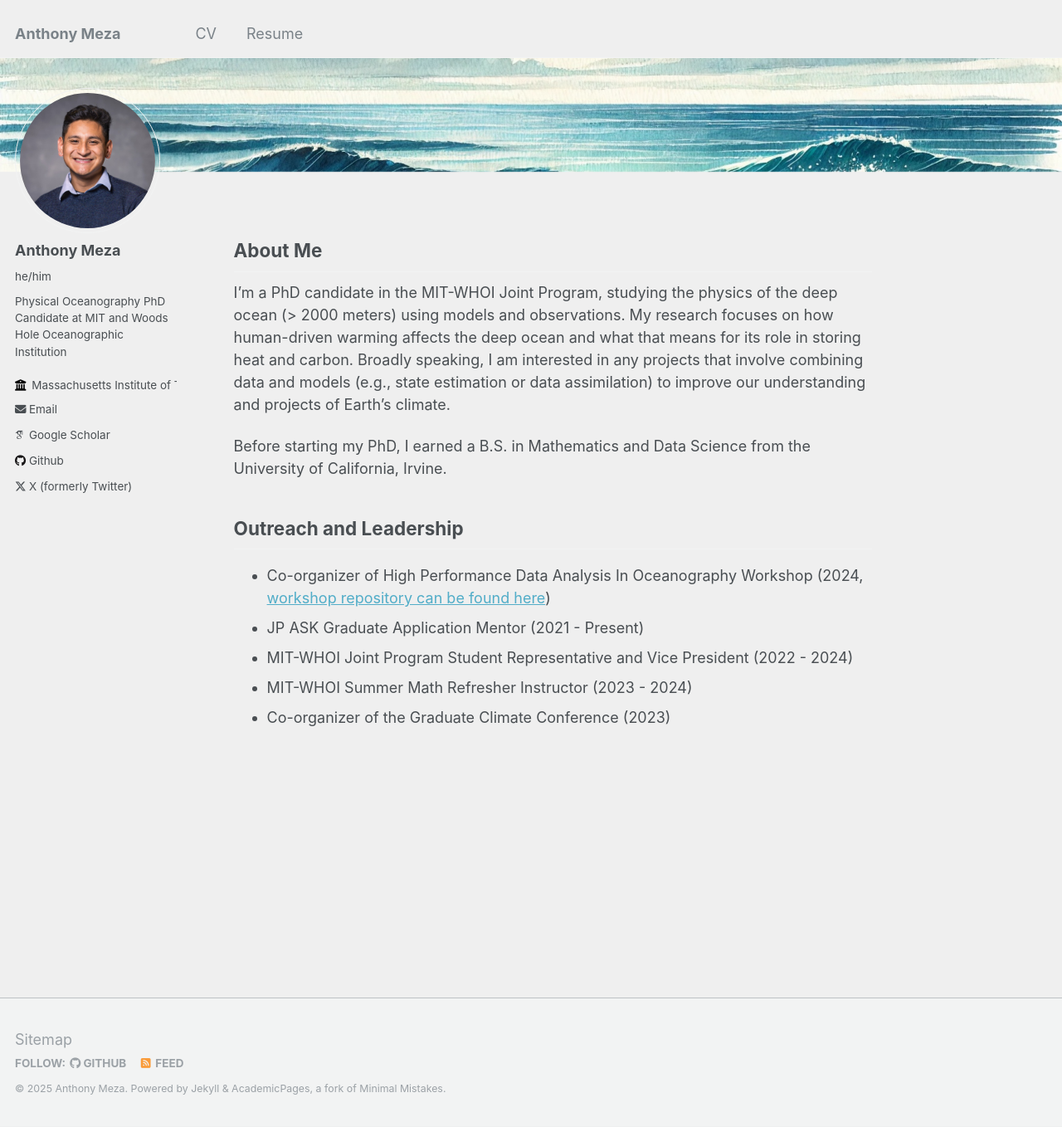
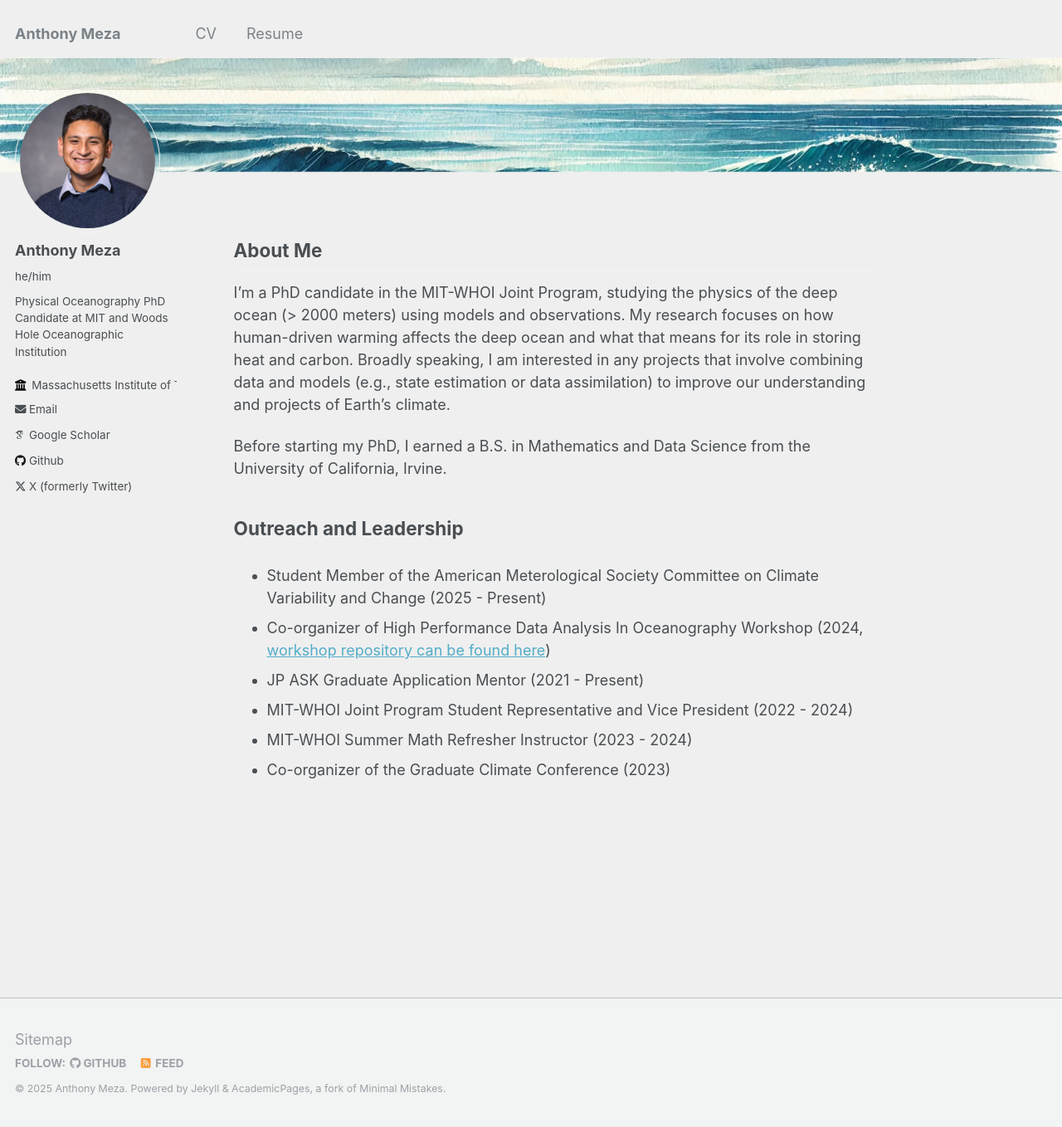
Before and after one commit to anthony-meza/anthony-meza.github.io, a Jekyll site: the page built from _pages/about.md, in a window 1280 px wide and 1358 px high. Shown: the whole window at 83% size. Built offline with Jekyll 4.4.1, drawn with Linux system fonts in a browser that asks for light colours; some web fonts are replaced.

Commit message:
Update about.md

```diff
--- a/_pages/about.md
+++ b/_pages/about.md
@@ -18,6 +18,7 @@ I'm a PhD candidate in the MIT-WHOI Joint Program, studying the physics of the d
 Before starting my PhD, I earned a B.S. in Mathematics and Data Science from the University of California, Irvine.
 
 ## Outreach and Leadership
+  - Student Member of the American Meterological Society Committee on Climate Variability and Change (2025 - Present)
   - Co-organizer of High Performance Data Analysis In Oceanography Workshop (2024, [workshop repository can be found here](https://github.com/anthony-meza/WHOI-PO-HPC))
   - JP ASK Graduate Application Mentor (2021 - Present)
   - MIT-WHOI Joint Program Student Representative and Vice President (2022 - 2024)
```
